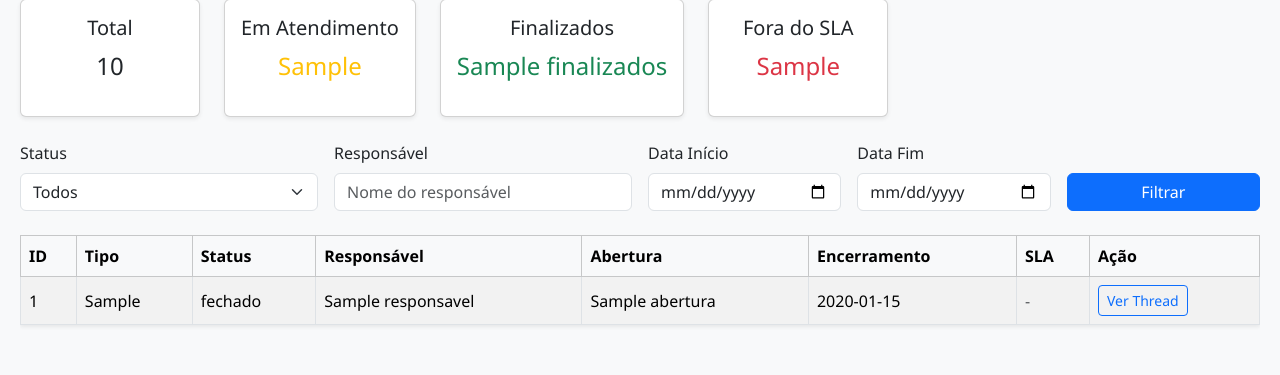
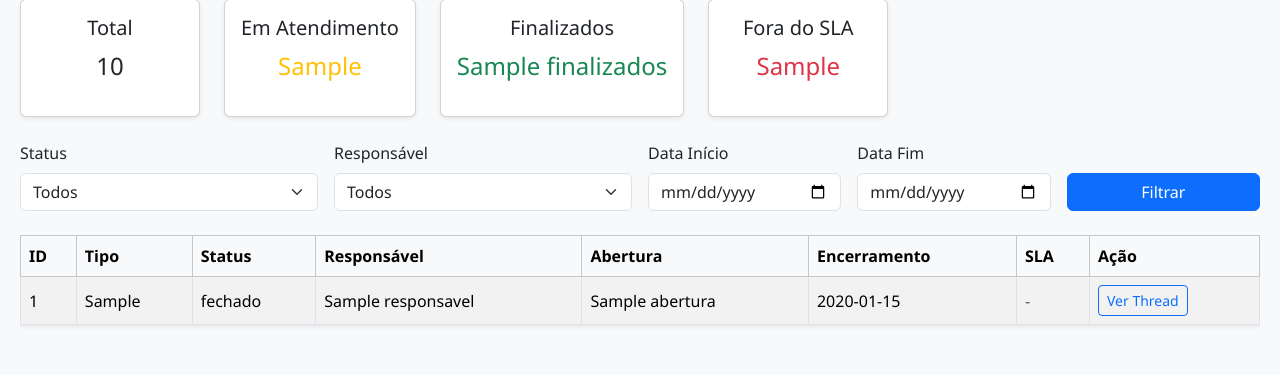
Before and after one commit to jflrealty/painel-chamados, a FastAPI app: template templates/painel.html in a window 1280 px wide. Shown: the part 83-458 px from the top of the page. Run offline with FastAPI, Linux system fonts and the light colour scheme; the template is opened without the code that fills it: most values are stand-ins (such as "Sample title", 1, 10 or a date in 2020); some libraries are stand-ins or nearby versions.

Commit message:
Update painel.html

```diff
--- a/templates/painel.html
+++ b/templates/painel.html
@@ -58,9 +58,14 @@
       </select>
     </div>
     <div class="col-md-3">
-      <label class="form-label">Responsável</label>
-      <input name="responsavel" class="form-control" placeholder="Nome do responsável">
-    </div>
+  <label class="form-label">Responsável</label>
+  <select name="responsavel" class="form-select">
+    <option value="">Todos</option>
+    {% for r in responsaveis %}
+      <option value="{{ r }}" {% if filtros.responsavel == r %}selected{% endif %}>{{ r }}</option>
+    {% endfor %}
+    </select>
+  </div>
     <div class="col-md-2">
       <label class="form-label">Data Início</label>
       <input type="date" name="data_ini" class="form-control">
```
